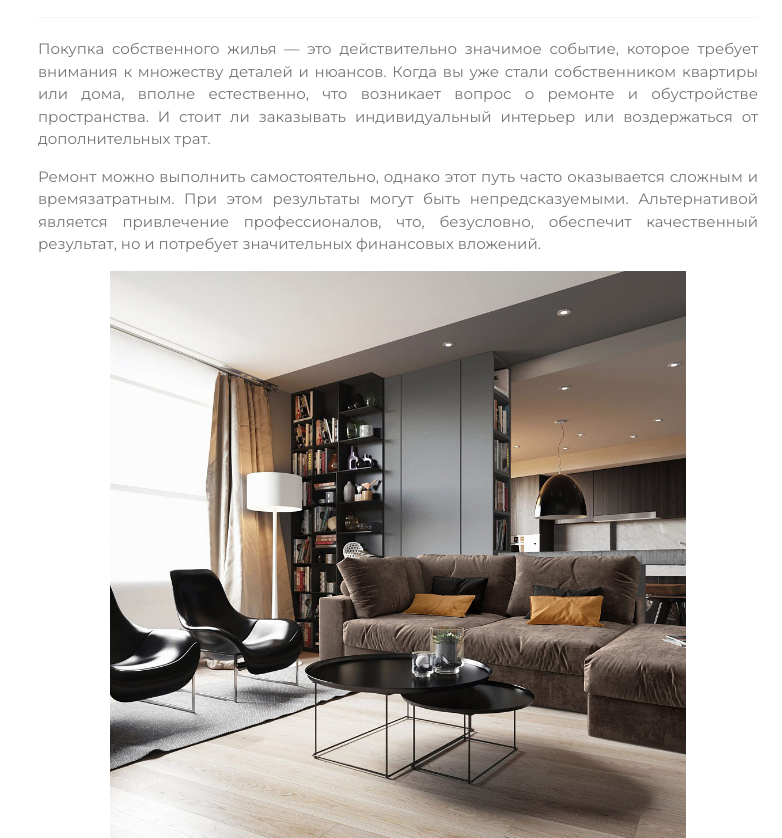
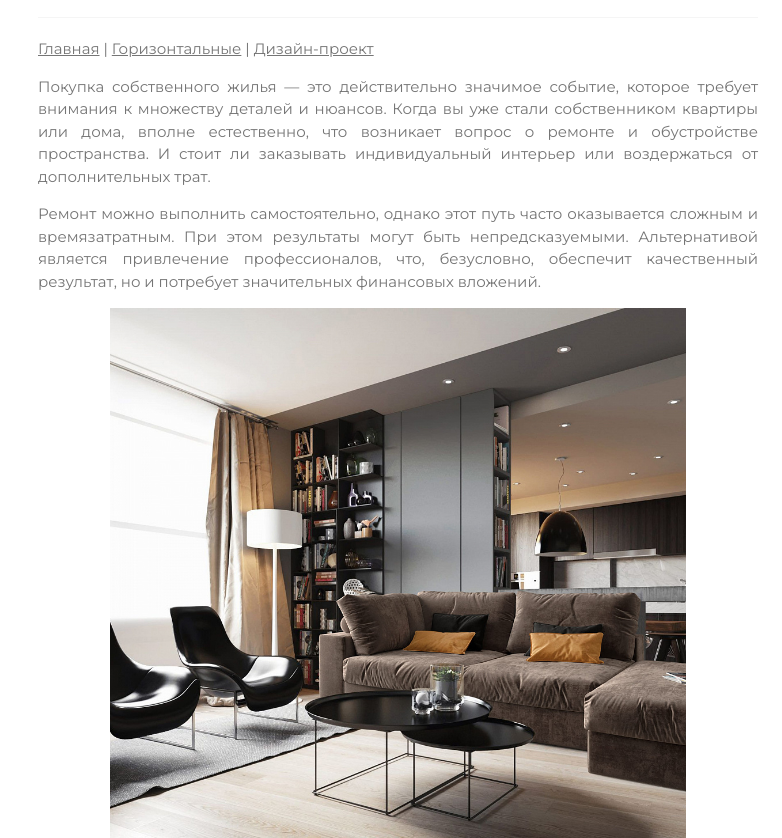
Before and after one commit to tremminas/tremminas.github.io, a plain HTML site: page 3.html in a window 1280 px wide. Shown: the part 1334-2172 px from the top of the page, without its empty margins (498-1280 px from the left). Drawn offline with Linux system fonts and the light colour scheme.

Commit message:
Update 3.html

```diff
--- a/3.html
+++ b/3.html
@@ -75,6 +75,8 @@
 
     <hr class="w3-opacity">
 
+<p><a href="/">Главная</a> | <a href="/1.html">Горизонтальные</a> | <a href="/3.html">Дизайн-проект</a></p>
+
 <p>Покупка собственного жилья — это действительно значимое событие, которое требует внимания к множеству деталей и нюансов. Когда вы уже стали собственником квартиры или дома, вполне естественно, что возникает вопрос о ремонте и обустройстве пространства. И стоит ли заказывать индивидуальный интерьер или воздержаться от дополнительных трат.</p>
 
 <p>Ремонт можно выполнить самостоятельно, однако этот путь часто оказывается сложным и времязатратным. При этом результаты могут быть непредсказуемыми. Альтернативой является привлечение профессионалов, что, безусловно, обеспечит качественный результат, но и потребует значительных финансовых вложений. </p>
```
